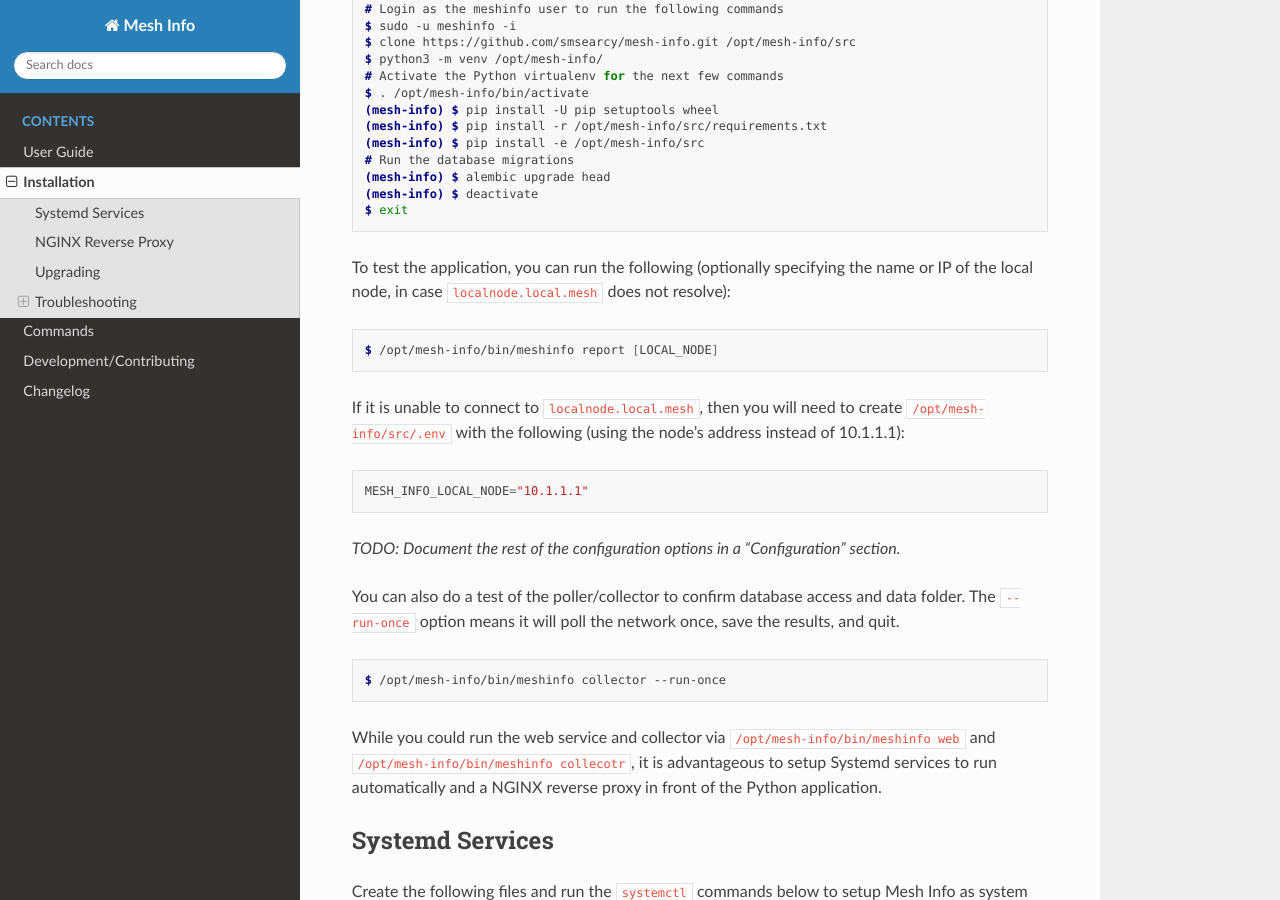
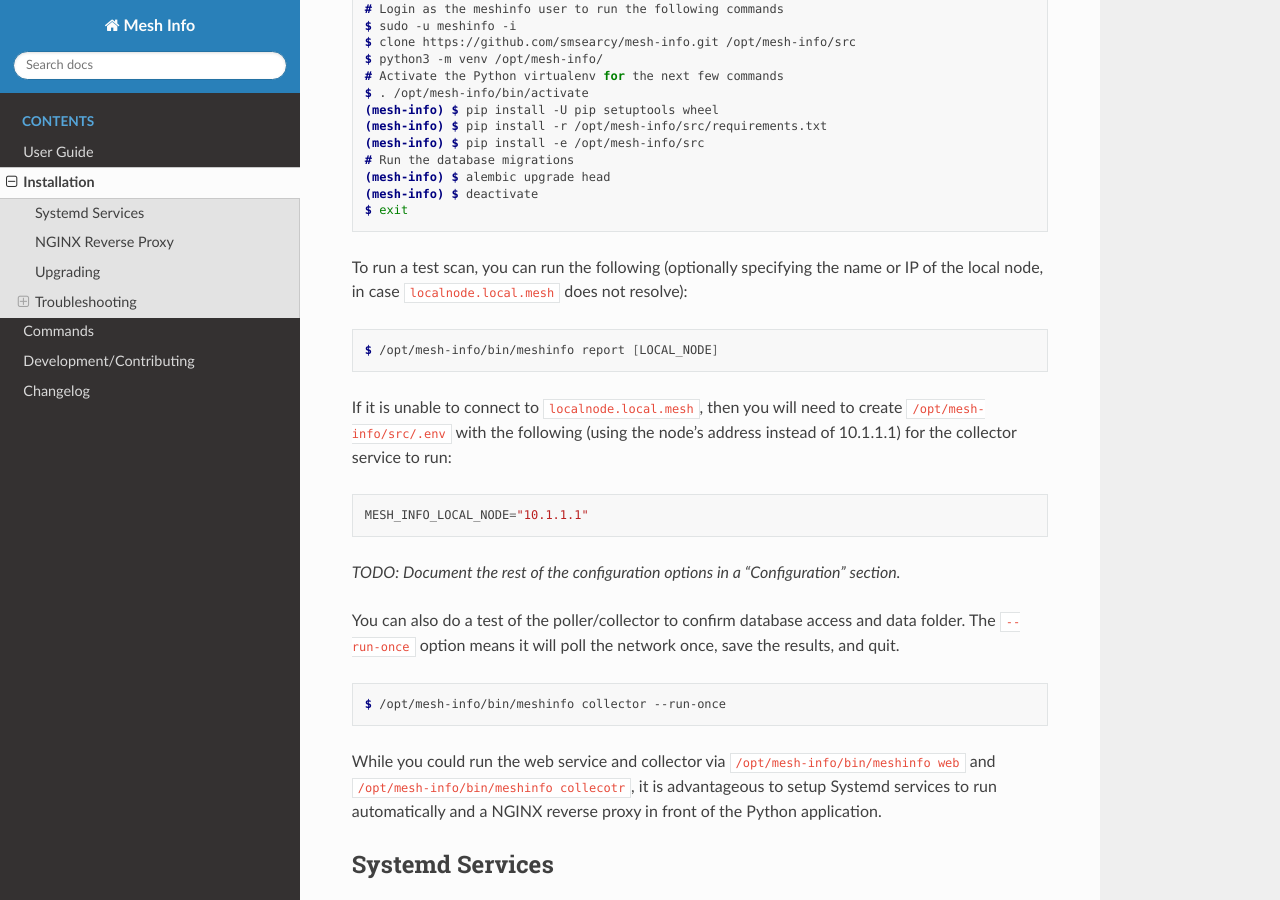
Before and after one commit to smsearcy/mesh-info, a Sphinx documentation site: the page built from docs/installation.rst, in a window 1280 px wide and 900 px high, scrolled down 551 px. Built offline with Sphinx 7.4.7 and the Read the Docs theme 2.0.0, drawn with Linux system fonts in a browser that asks for light colours.

```diff
--- a/docs/commands.rst
+++ b/docs/commands.rst
@@ -5,7 +5,7 @@
 
 .. note::
 
-    Examples presume that Mesh Info was installed per the :doc:`installation instructions <installation>`_.
+    Examples presume that Mesh Info was installed per the :doc:`installation instructions <installation>`.
 
 Network Report
 --------------
--- a/docs/installation.rst
+++ b/docs/installation.rst
@@ -38,7 +38,7 @@
     (mesh-info) $ deactivate
     $ exit
 
-To test the application,
+To run a test scan,
 you can run the following
 (optionally specifying the name or IP of the local node,
 in case ``localnode.local.mesh`` does not resolve):
@@ -49,7 +49,8 @@
 
 If it is unable to connect to ``localnode.local.mesh``,
 then you will need to create ``/opt/mesh-info/src/.env`` with the following
-(using the node's address instead of 10.1.1.1):
+(using the node's address instead of 10.1.1.1)
+for the collector service to run:
 
 .. code-block::
 
```
Also changed, not shown: 1 other file.
